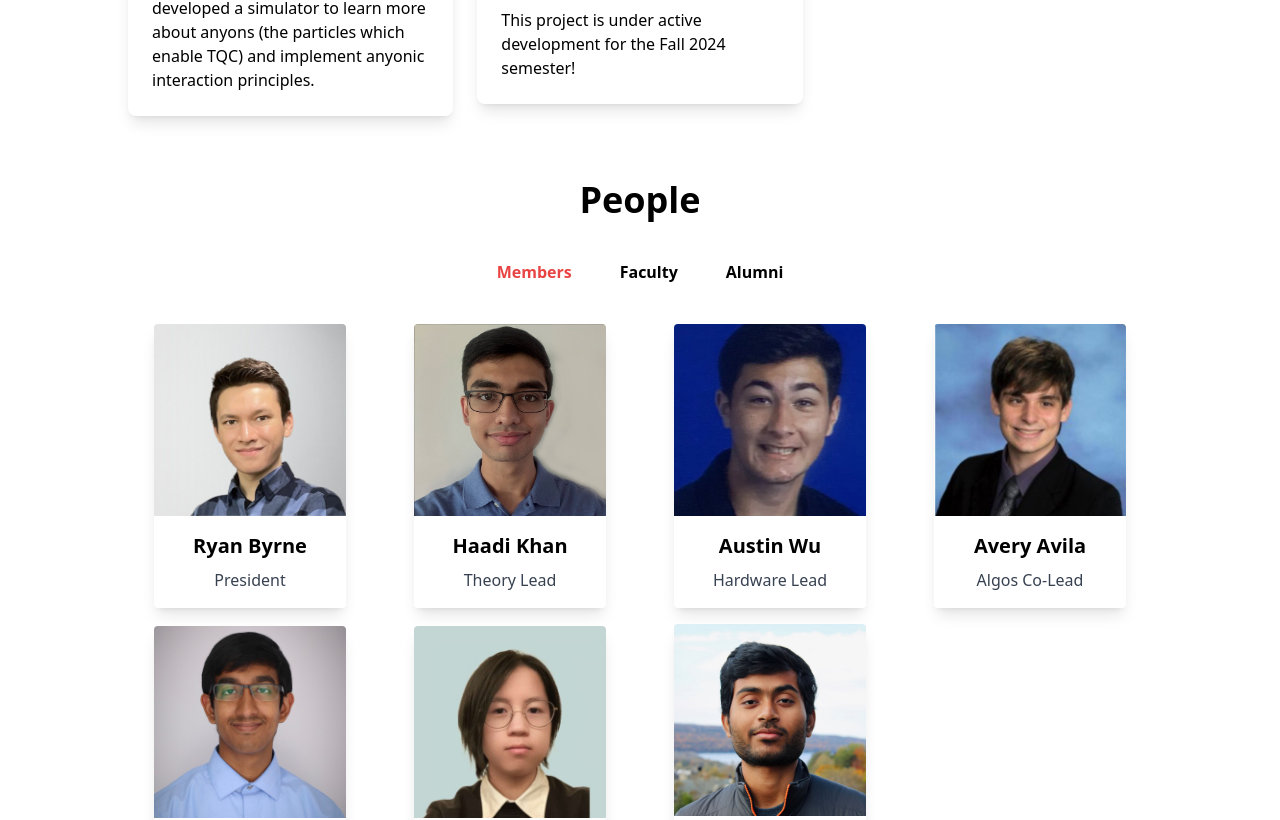
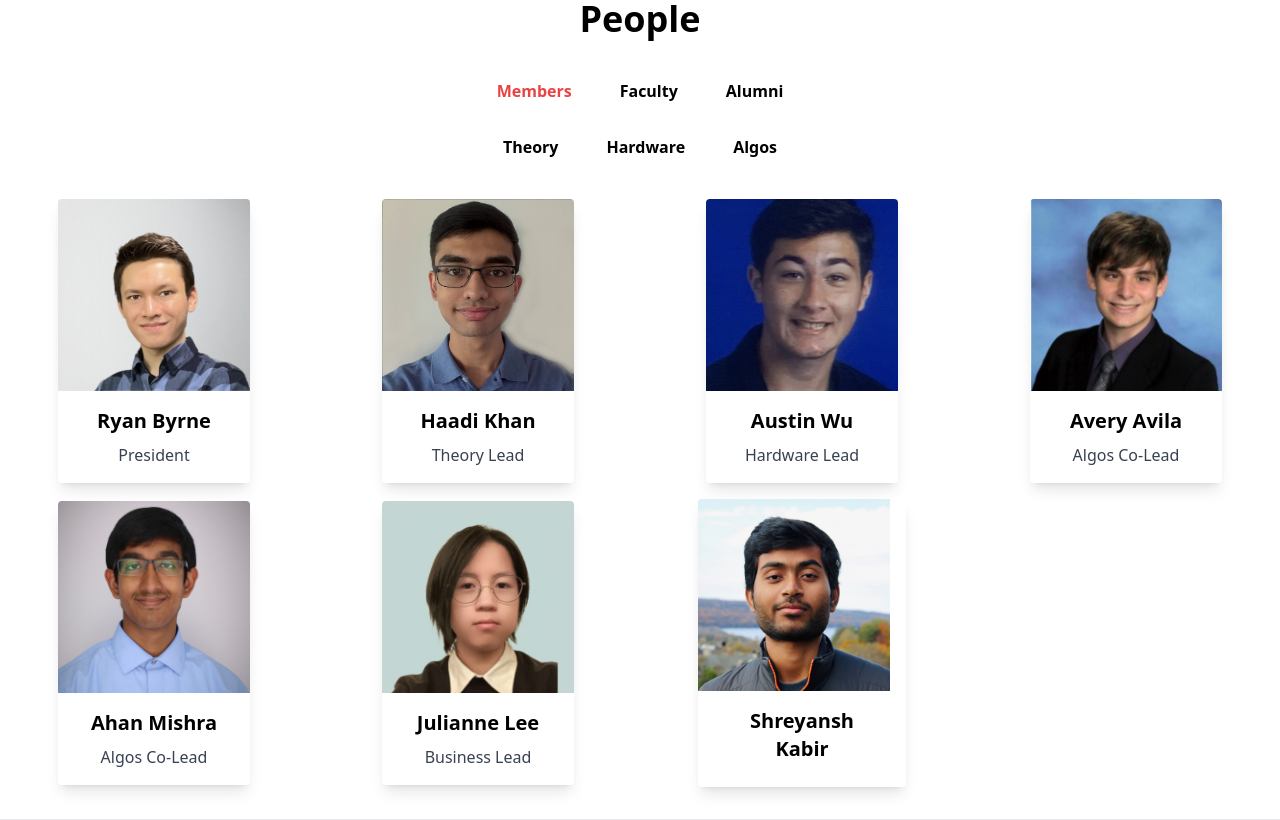
Before and after one commit to Cornell-QCA/website, a React (Vite) app: page / in a window 1280 px wide. Shown: the part 2494-3314 px from the top of the page. Built offline with nearby package versions, Linux system fonts and the light colour scheme.

Commit message:
Extra filtering for people

```diff
--- a/src/App.tsx
+++ b/src/App.tsx
@@ -14,7 +14,7 @@ function App() {
       <div id="home">
         <Page />
       </div>
-      <div className=' max-w-screen-lg'>
+      <div className='w-screen-md'>
       <div id="blurb">
         <Blurb />
       </div>
@@ -28,7 +28,7 @@ function App() {
         <People />
       </div>
       <div id="events">
-        <Events />
+        {/* <Events /> */}
       </div>
 
       </div>
--- a/src/components/people/card.tsx
+++ b/src/components/people/card.tsx
@@ -10,7 +10,7 @@ interface CardProps {
 const Card: React.FC<CardProps> = ({ image, title, subtitle, link }) => {
 return (
     <a href={'https://www.linkedin.com/in/' + link} target="_blank" rel="noopener noreferrer">
-        <div className="max-w-48 rounded overflow-hidden shadow-lg transform transition-transform hover:scale-105 duration-300">
+        <div className="max-w-52 rounded overflow-hidden shadow-lg transform transition-transform hover:scale-105 duration-300">
             <div className="w-48 h-48 overflow-hidden">
                 <img className="w-full h-full object-cover object-center" src={'people/' + image + '.jpg'} alt={title} />
             </div>
--- a/src/components/people/page.tsx
+++ b/src/components/people/page.tsx
@@ -7,12 +7,14 @@ interface Person {
   linkedin: string;
   title: string;
   club_status: string;
+  subteam: string;
 }
 
 const People: React.FC = () => {
   const [people, setPeople] = useState<Person[]>([]);
   const [filteredPeople, setFilteredPeople] = useState<Person[]>([]);
-  const [activeTab, setActiveTab] = useState<string>('member');
+  const [activeStatus, setActiveStatus] = useState<string>('member');
+  const [activeSubteam, setActiveSubteam] = useState<string>('');
 
   useEffect(() => {
     // Load and parse the CSV
@@ -21,45 +23,117 @@ const People: React.FC = () => {
       header: true,
       complete: (result: any) => {
         setPeople(result.data);
-        setFilteredPeople(result.data.filter((person: Person) => person.club_status.toLowerCase() === 'member'));
+        setFilteredPeople(
+          result.data.filter(
+            (person: Person) => person.club_status.toLowerCase() === 'member'
+          )
+        );
       },
     });
   }, []);
 
-  const handleTabChange = (status: string) => {
-    setActiveTab(status);
-    setFilteredPeople(people.filter((person) => person.club_status.toLowerCase() === status.toLowerCase()));
+  const handleStatusChange = (status: string) => {
+    setActiveStatus(status);
+    applyFilters(status, activeSubteam);
+  };
+
+  const handleSubteamChange = (subteam: string) => {
+    if (activeSubteam === subteam) {
+      setActiveSubteam(''); // Deselect the current subteam filter
+      applyFilters(activeStatus, '');
+    } else {
+      setActiveSubteam(subteam);
+      applyFilters(activeStatus, subteam);
+    }
+  };
+
+  const applyFilters = (status: string, subteam: string) => {
+    setFilteredPeople(
+      people.filter(
+        (person) =>
+          (status === '' ||
+            person.club_status.toLowerCase() === status.toLowerCase()) &&
+          (subteam === '' ||
+            person.subteam.toLowerCase() === subteam.toLowerCase())
+      )
+    );
   };
 
   return (
     <div className="container mx-auto py-8">
       <h1 className="text-4xl font-bold text-center mb-4">People</h1>
-      <p className="text-center text-gray-600 mb-8">
-      </p>
+      <p className="text-center text-gray-600 mb-8"></p>
 
-      <div className="flex justify-center mb-8">
+      {/* First Row of Filters: Member, Faculty, Alumni */}
+      <div className="flex justify-center mb-4">
         <button
-          onClick={() => handleTabChange('member')}
-          className={`px-4 py-2 mx-2 font-semibold ${activeTab === 'member' ? 'text-qca_red_dark-400' : ' border-white'}`}
+          onClick={() => handleStatusChange('member')}
+          className={`px-4 py-2 mx-2 font-semibold ${
+            activeStatus === 'member'
+              ? 'text-qca_red_dark-400'
+              : 'border-white'
+          }`}
         >
           Members
         </button>
         <button
-          onClick={() => handleTabChange('advisor')}
-          className={`px-4 py-2 mx-2 font-semibold ${activeTab === 'advisor' ? 'text-qca_red_dark-400' : ''}`}
+          onClick={() => handleStatusChange('advisor')}
+          className={`px-4 py-2 mx-2 font-semibold ${
+            activeStatus === 'advisor'
+              ? 'text-qca_red_dark-400'
+              : 'border-white'
+          }`}
         >
           Faculty
         </button>
         <button
-          onClick={() => handleTabChange('alumni')}
-          className={`px-4 py-2 mx-2 font-semibold ${activeTab === 'alumni' ? 'text-qca_red_dark-400' : ''}`}
+          onClick={() => handleStatusChange('alumni')}
+          className={`px-4 py-2 mx-2 font-semibold ${
+            activeStatus === 'alumni'
+              ? 'text-qca_red_dark-400'
+              : 'border-white'
+          }`}
         >
           Alumni
         </button>
       </div>
 
-      {/* center the cards and use a grid layout*/}
-      <div className=' place-items-center grid grid-cols-1 sm:grid-cols-2 md:grid-cols-3 lg:grid-cols-4 gap-4'>
+      {/* Second Row of Filters: Theory, Hardware, Algos */}
+      <div className="flex justify-center mb-8">
+        <button
+          onClick={() => handleSubteamChange('theory')}
+          className={`px-4 py-2 mx-2 font-semibold ${
+            activeSubteam === 'theory'
+              ? 'text-qca_red_dark-400'
+              : 'border-white'
+          }`}
+        >
+          Theory
+        </button>
+        <button
+          onClick={() => handleSubteamChange('hardware')}
+          className={`px-4 py-2 mx-2 font-semibold ${
+            activeSubteam === 'hardware'
+              ? 'text-qca_red_dark-400'
+              : 'border-white'
+          }`}
+        >
+          Hardware
+        </button>
+        <button
+          onClick={() => handleSubteamChange('algos')}
+          className={`px-4 py-2 mx-2 font-semibold ${
+            activeSubteam === 'algos'
+              ? 'text-qca_red_dark-400'
+              : 'border-white'
+          }`}
+        >
+          Algos
+        </button>
+      </div>
+
+      {/* Cards Display */}
+      <div className="place-items-center grid grid-cols-1 sm:grid-cols-2 md:grid-cols-3 lg:grid-cols-4 gap-4">
         {filteredPeople.map((person, index) => (
           <Card
             key={index}
```
